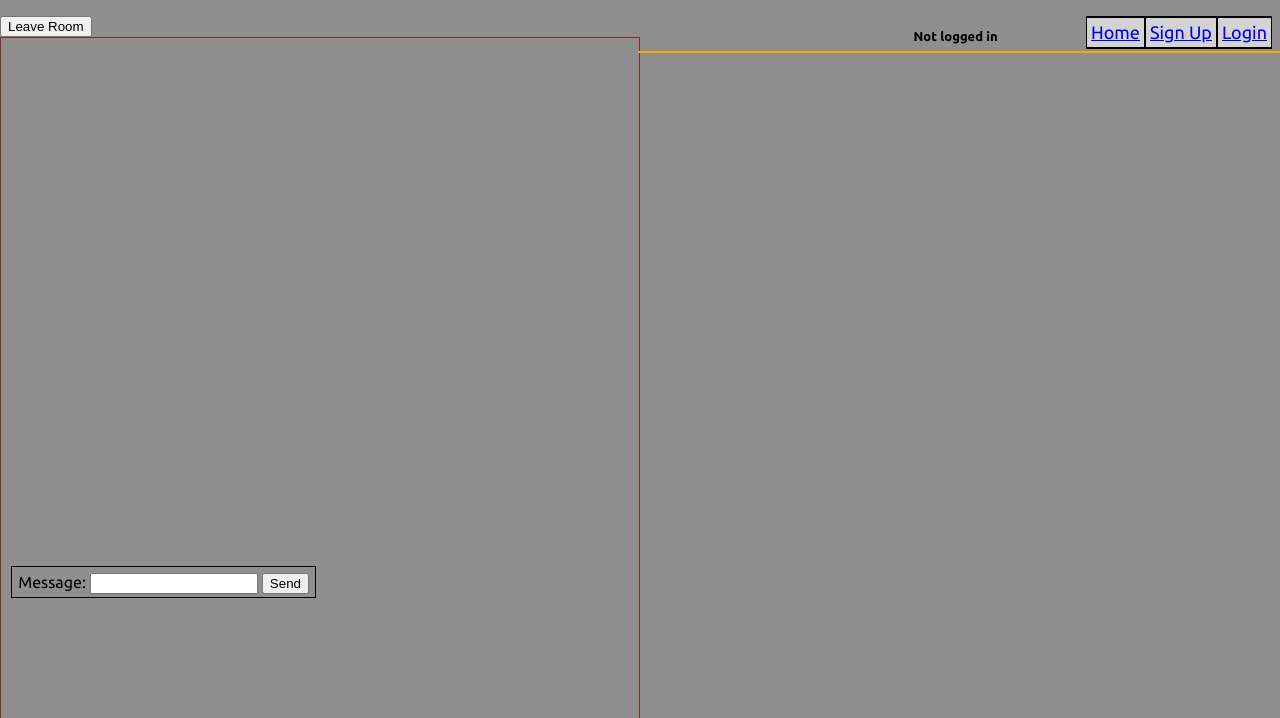
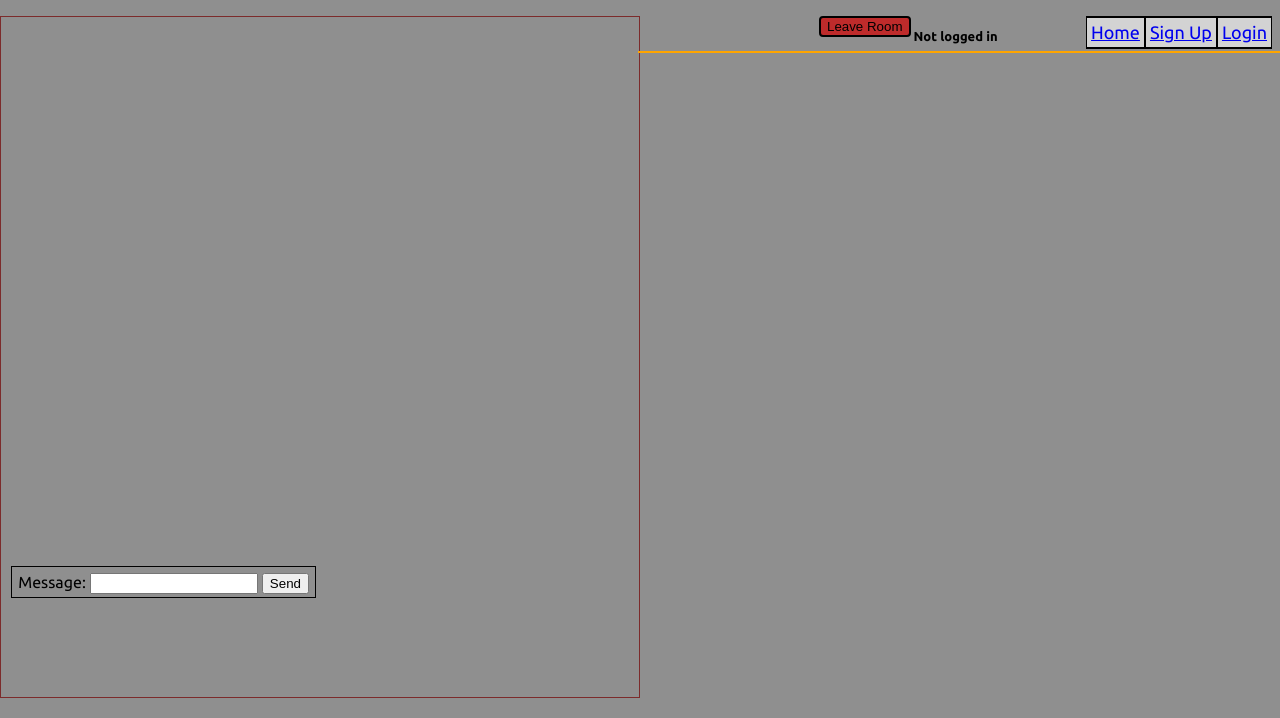
Before and after one commit to m1k0103/music_together, a Flask app: template music_together/templates/room.html in a window 1280 px wide. Shown: the top 718 px of the page. Run offline with Flask 3, Linux system fonts and the light colour scheme; the template is opened without the code that fills it, so the values that code supplies are empty; parts of the project's set-up code (start-up, migrations or seed data) failed here and were passed over.

Commit message:
moved leave-room-button div

```diff
--- a/music_together/templates/room.html
+++ b/music_together/templates/room.html
@@ -3,14 +3,11 @@
 {% block head %}{% endblock %}
 {% block content %}
 
-
+<form action="/leave_current_room" method="post">
+    <input class="leave-room-button" type="submit" value="Leave Room">
+</form>
 
 <div class="left-container">
-
-
-    <form action="/leave_current_room" method="post">
-        <input type="submit" value="Leave Room">
-    </form>
 
     <div class="chat-container" id="chat-container">
 
@@ -25,7 +22,6 @@
             </div>
         </div>
         -->
-
     </div>
         <div class="chat-input-container">
             <form action="/send_message" method="post">
@@ -67,14 +63,8 @@
             req.open("GET","/get_room_chat",true)
             req.send()
         }
-        setInterval(get_chats,1250)
+        setInterval(get_chats,2000)
         document.onload = get_chats()
     </script>
 
 {% endblock %}
-
-<!--
-    1) finish styling for the sending message
-    2) do the functionality for sending a message
-    3) do the functionality for fetching and displaying all the messages
--->
```
